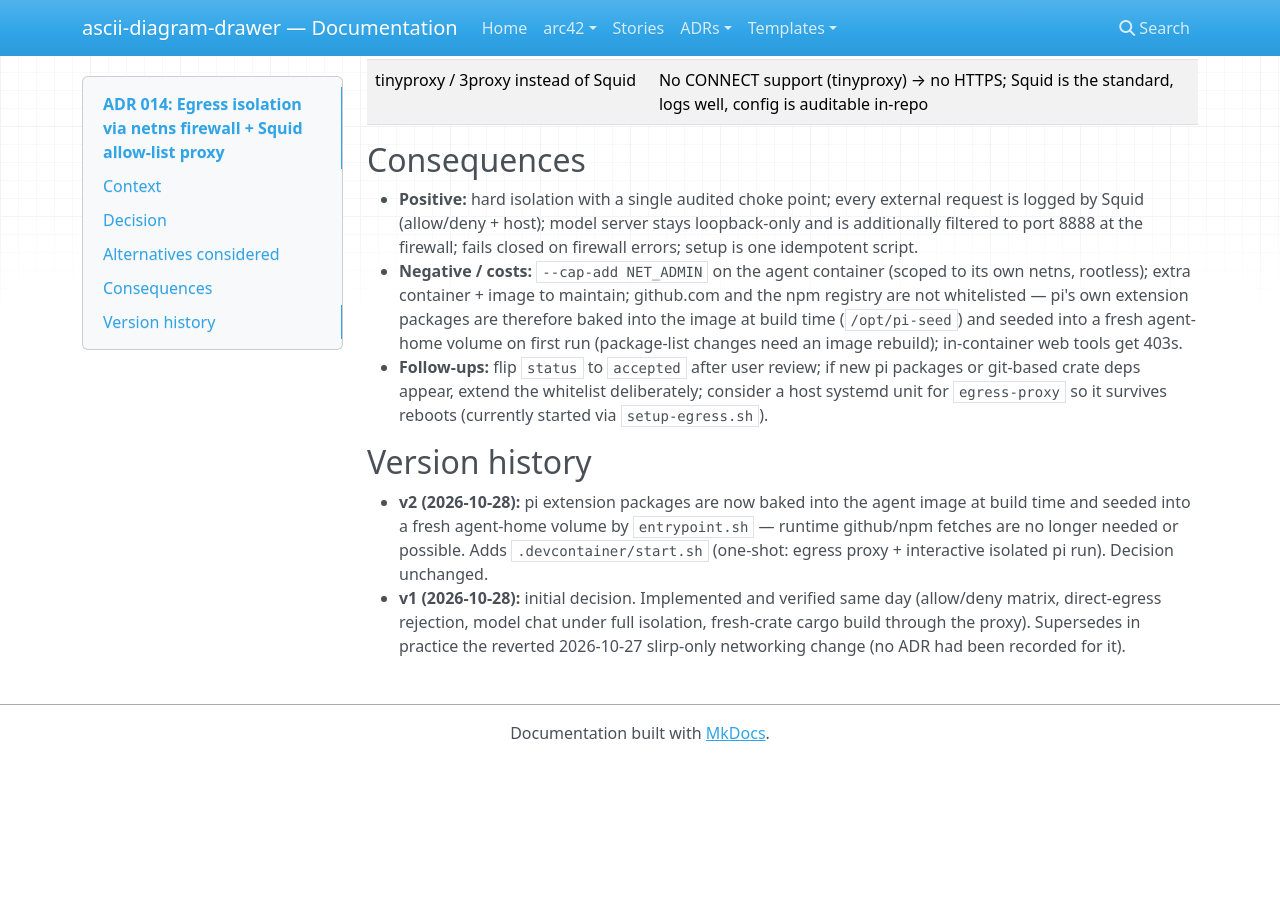
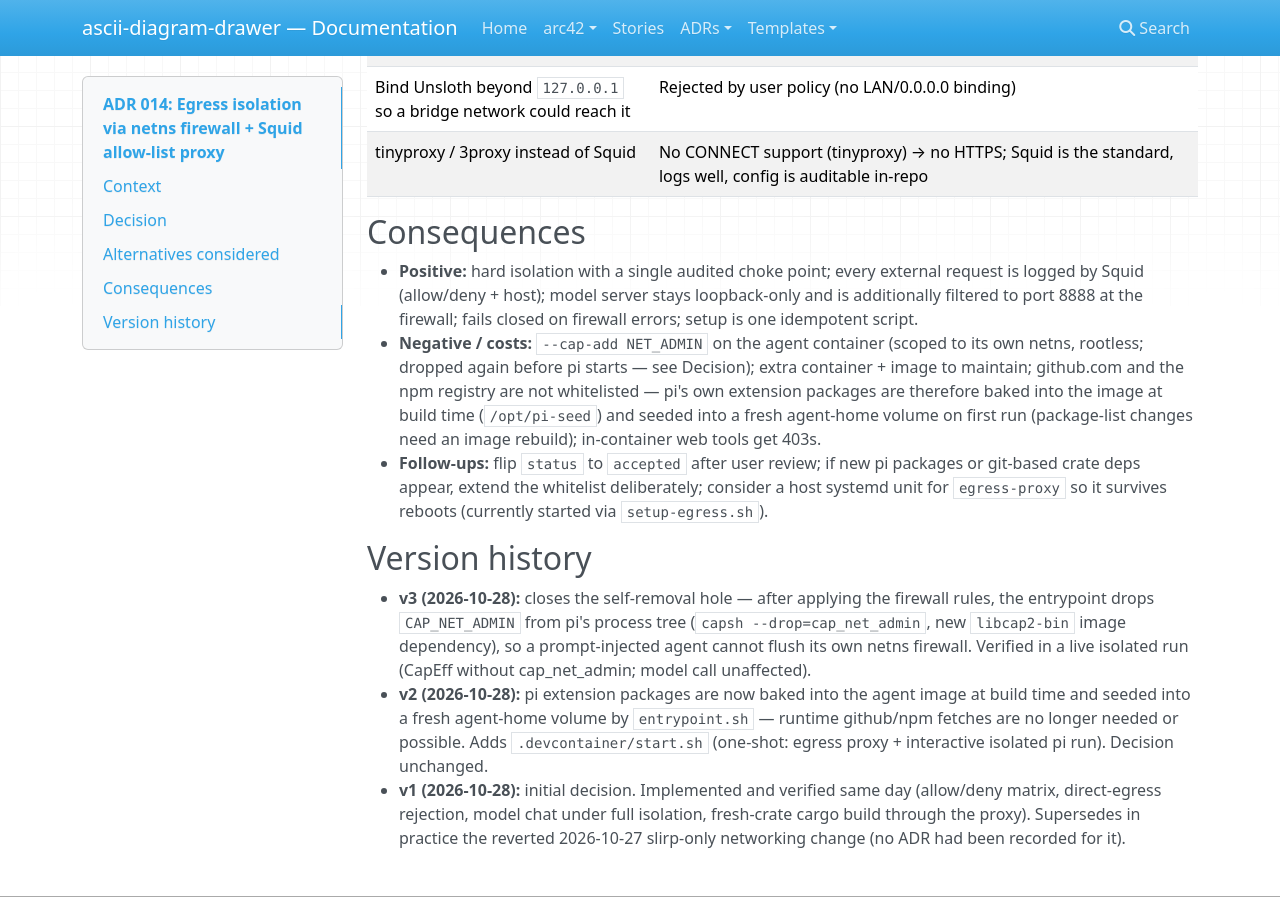
Before and after one commit to Reto411/ascii-diagram-drawer, an MkDocs documentation site: the page built from doc/adr/014-egress-isolation-squid-proxy.md, in a window 1280 px wide and 900 px high, scrolled down 1477 px. Built offline with MkDocs 1.6.1, drawn with Linux system fonts in a browser that asks for light colours; nearby versions of some CDN libraries; before the commit the page ends 2238 px from its top, so only the background shows below that; some of the changed text lies outside the part shown.

Commit message:
devcontainer: drop CAP_NET_ADMIN after firewall setup — agent can't remove its own isolation
The container runs pi as root with NET_ADMIN (needed to install the netns
firewall rules) — which meant a prompt-injected agent could simply run
'iptables -F OUTPUT' and regain full direct egress. Close it:

- entrypoint applies the rules, then re-execs pi via
  'capsh --drop=cap_net_admin' so no process inside the container can modify
  netfilter (ops fail EPERM); rules persist in the kernel netns
- Dockerfile adds libcap2-bin (own final layer to keep build cache)
- Verified in a live isolated run: CapEff lacks cap_net_admin during the
  model call, PONG returned; 'podman exec' from the host retains full caps
  (operator path, by design)

README + ADR 014 (v3) updated.

```diff
--- a/doc/adr/014-egress-isolation-squid-proxy.md
+++ b/doc/adr/014-egress-isolation-squid-proxy.md
@@ -45,7 +45,11 @@ Two enforcement layers:
    OUTPUT rules that REJECT everything except `10.0.2.2:3128` and
    `10.0.2.2:8888` (plus local loopback). Fails closed: if the rules cannot be
    applied, the container exits instead of starting unisolated. Requires
-   `--cap-add NET_ADMIN`.
+   `--cap-add NET_ADMIN` — granted only to install the rules; the entrypoint
+   then drops it again via `capsh` before exec-ing pi, so the agent (root in
+   the container) cannot modify netfilter and cannot remove its own isolation
+   (verified: `iptables` ops from the reduced process tree fail with EPERM,
+   while the rules persist in the kernel's netns).
 2. **Squid allow-list proxy** (`egress-proxy` container, built from
    `.devcontainer/proxy/`, runs with `--network host`, bound to
    `127.0.0.1:3128` only). Allowed destinations: `crates.io` + subdomains,
@@ -78,7 +82,8 @@ Host-side setup is idempotent: `.devcontainer/setup-egress.sh`.
   loopback-only and is additionally filtered to port 8888 at the firewall;
   fails closed on firewall errors; setup is one idempotent script.
 - **Negative / costs:** `--cap-add NET_ADMIN` on the agent container (scoped to
-  its own netns, rootless); extra container + image to maintain; github.com and
+  its own netns, rootless; dropped again before pi starts — see Decision);
+  extra container + image to maintain; github.com and
   the npm registry are not whitelisted — pi's own extension packages are
   therefore baked into the image at build time (`/opt/pi-seed`) and seeded
   into a fresh agent-home volume on first run (package-list changes need an
@@ -90,6 +95,11 @@ Host-side setup is idempotent: `.devcontainer/setup-egress.sh`.
 
 ## Version history
 
+- **v3 (2026-10-28):** closes the self-removal hole — after applying the
+  firewall rules, the entrypoint drops `CAP_NET_ADMIN` from pi's process tree
+  (`capsh --drop=cap_net_admin`, new `libcap2-bin` image dependency), so a
+  prompt-injected agent cannot flush its own netns firewall. Verified in a
+  live isolated run (CapEff without cap_net_admin; model call unaffected).
 - **v2 (2026-10-28):** pi extension packages are now baked into the agent
   image at build time and seeded into a fresh agent-home volume by
   `entrypoint.sh` — runtime github/npm fetches are no longer needed or
```
Also changed, not shown: other parts of doc/adr/014-egress-isolation-squid-proxy.md (+1 -1 lines), .devcontainer/README.md (+6 -1 lines), 2 other files.
